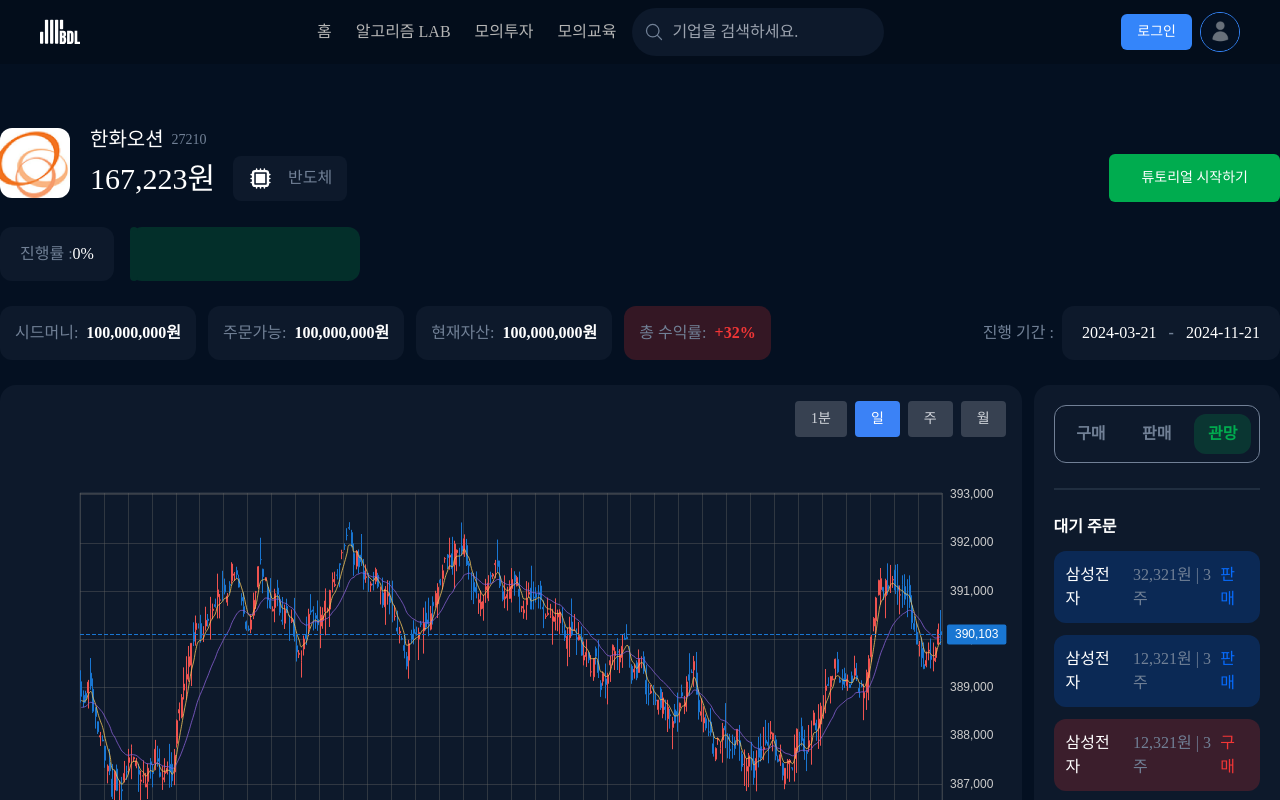
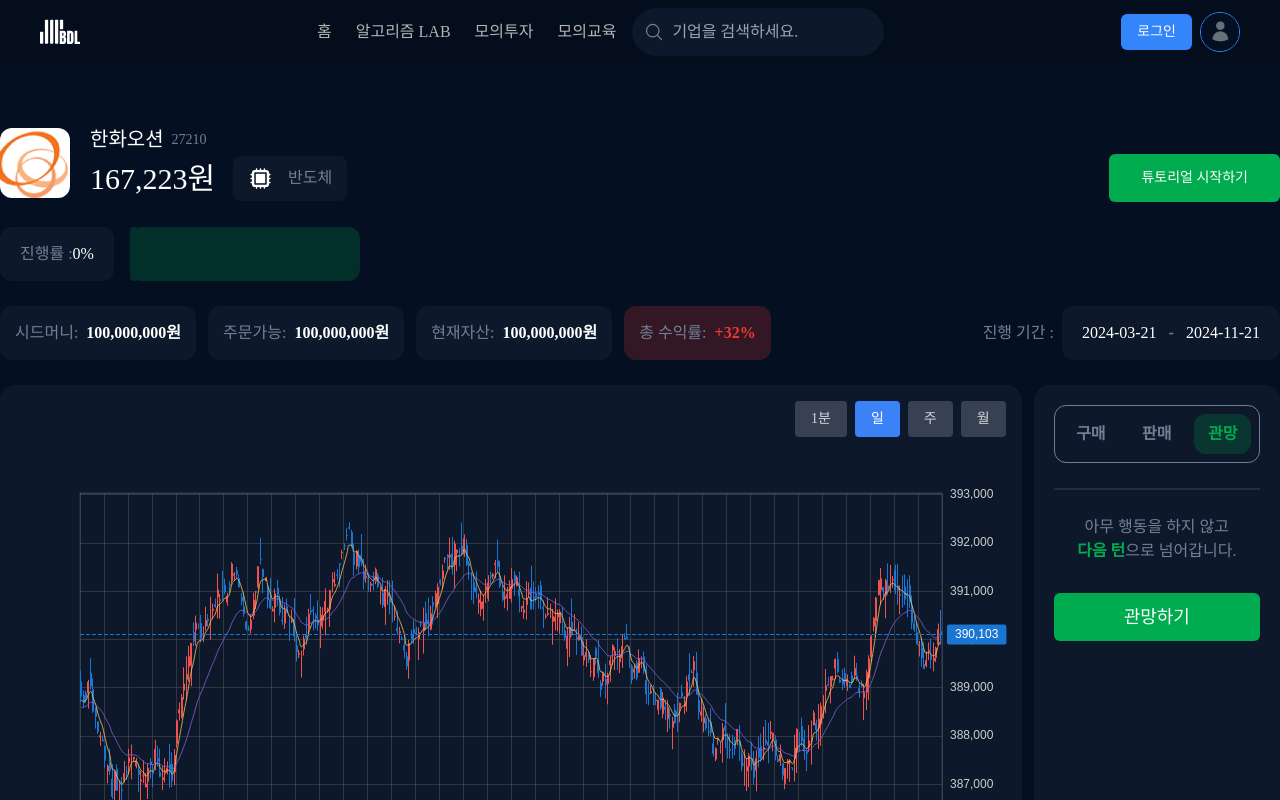
Before and after one commit to stitchzzang/BDL_PJT, a React (Vite) app: page /simulated-education in a window 1280 px wide. Both pictures are taken after a click on the element "관망". Shown: the top 800 px of the page. Built offline with nearby package versions, Linux system fonts and the light colour scheme; a web font is replaced by a local one.

Commit message:
feat: 대기 -> 관망으로 변경

```diff
--- a/src/components/stock-tutorial/stock-tutorial-order/tutorial-order-status-wait.tsx
+++ b/src/components/stock-tutorial/stock-tutorial-order/tutorial-order-status-wait.tsx
@@ -1,42 +1,20 @@
-import { useEffect, useState } from 'react';
-
-import { TutorialOrderStatusWaitList } from '@/components/stock-tutorial/stock-tutorial-order/tutorial-order-status-wait-list';
-
-// test 객체의 타입 정의
-export interface TestItem {
-  name: string;
-  price: number;
-  quantity: number;
-  status: string;
-}
+import { Button } from '@/components/ui/button';
 
 export const TutorialOrderStatusWait = () => {
-  const h3Style = 'text-[16px] font-bold text-white';
-  const testList: TestItem[] = [
-    { name: '삼성전자', price: 32321, quantity: 3, status: '판매' },
-    { name: '삼성전자', price: 12321, quantity: 3, status: '판매' },
-    { name: '삼성전자', price: 12321, quantity: 3, status: '구매' },
-  ];
-  // 총 판매 금액 표시
-  const [shellCost, setShellCost] = useState<number>(0);
-  // 합산 공식
-  useEffect(() => {
-    const totalCost = testList
-      .filter((item) => item.status === '판매')
-      .reduce((acc, item) => acc + item.price * item.quantity, 0);
-    setShellCost(totalCost);
-  }, [testList]);
+  const h3Style = 'text-[16px] font-bold text-btn-green-color';
+
   return (
     <div>
-      <h3 className={h3Style}>대기 주문</h3>
-      {testList.map((test, index) => (
-        <TutorialOrderStatusWaitList test={test} key={index} />
-      ))}
-      <hr className="mb-[20px] mt-[30px] border border-border-color border-opacity-20" />
-      <div className="flex justify-between">
-        <h3 className={h3Style}>총 판매 금액</h3>
-        <h3 className={h3Style}>{shellCost} 원</h3>
+      <div className="mb-[30px] flex flex-col items-center justify-center gap-0">
+        <p className="text-border-color">아무 행동을 하지 않고</p>
+        <p className="text-border-color">
+          <span className={h3Style}>다음 턴</span>
+          으로 넘어갑니다.
+        </p>
       </div>
+      <Button variant="green" className="w-full" size="lg">
+        <p className=" text-[18px] font-medium text-white">관망하기</p>
+      </Button>
     </div>
   );
 };
```
